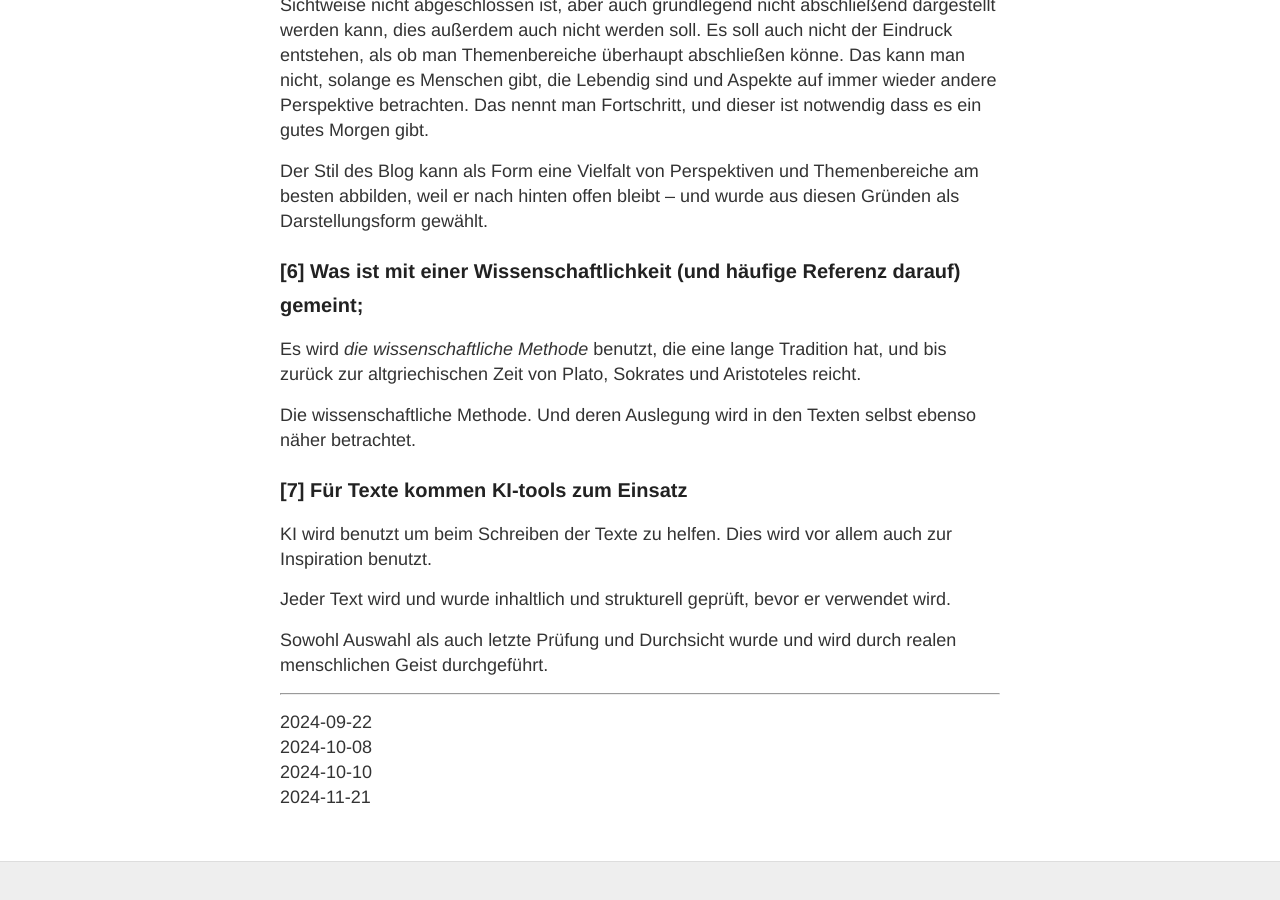
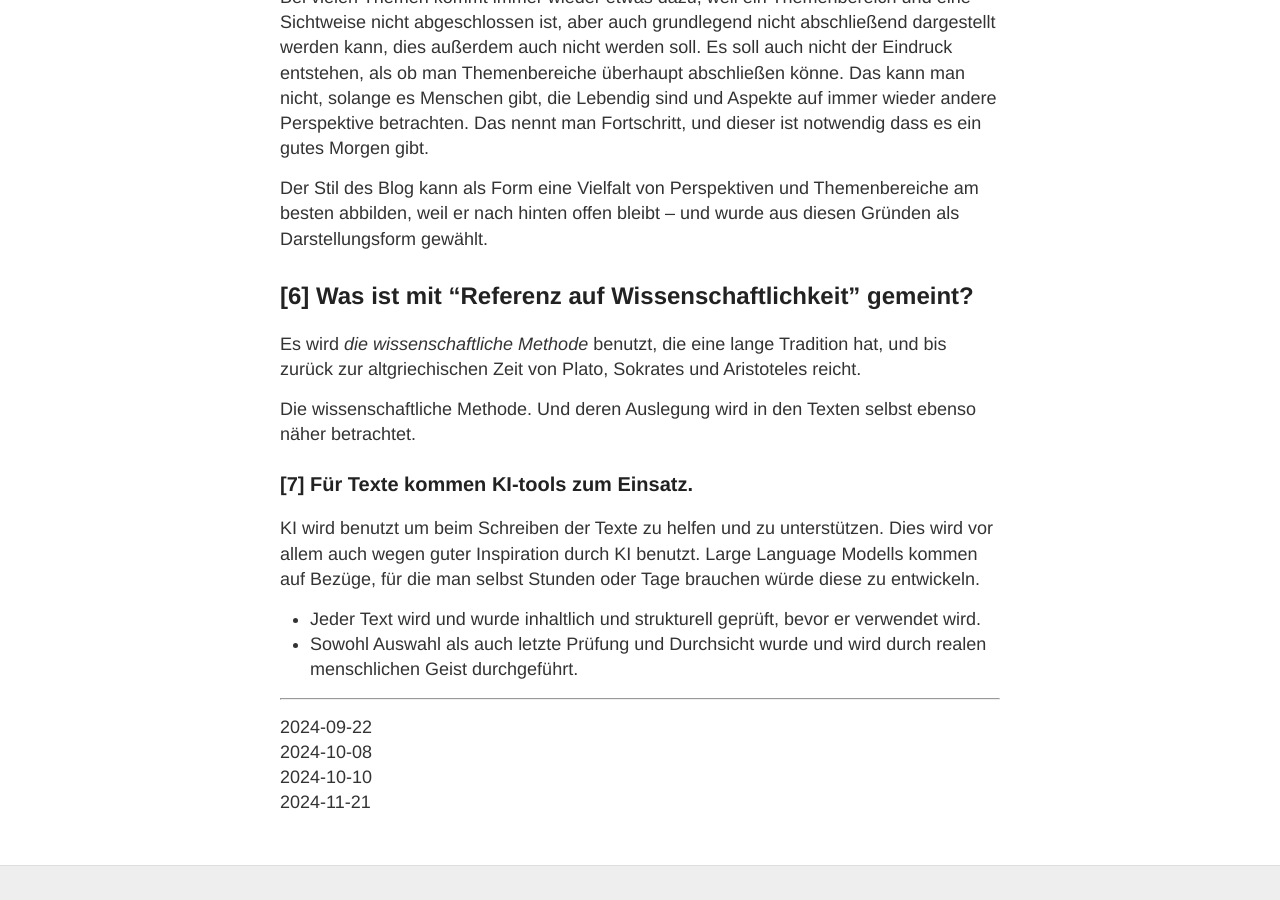
Before and after one commit to S2030c/projekte, a Jekyll site: the page built from antworten-inhaltlich.md, in a window 1280 px wide and 900 px high, scrolled down 1626 px. Built offline with Jekyll 4.4.1, drawn with Linux system fonts in a browser that asks for light colours; nearby versions of some CDN libraries; our own code applies the rules of GitHub Pages for plain Markdown files.

Commit message:
Update antworten-inhaltlich.md

```diff
--- a/antworten-inhaltlich.md
+++ b/antworten-inhaltlich.md
@@ -35,7 +35,7 @@ Wichtiger Fokus liegt auf:
 Jeder Text wird sorgfältig und tief entwickelt und erstellt. Der Masstab liegt auf der **Qualität von Textmaterial**. Die aufgebrachten Aspekte haben gesellschaftliche (politische) und individuelle (persönliche, psychologische), sowie menschliche (seelische, geistige) Relevanz.
 
 
-### [5] Warum ist die Form eines Blog-Stils in der Organisation der Darstellung im Web gewählt?
+## [5] Warum ist die Form eines Blog-Stils in der Organisation der Darstellung im Web gewählt?
 
 Das trifft den Charakter *wie (beim “Autor”) Inhalt und Themenbereiche entstehen* am besten. Themenbereiche lassen sich oft nicht in kurzer Form und schon gar nicht als eine einheitliche Erzählung erschießen, aber auch nicht als solche darstellen.
 
@@ -43,20 +43,19 @@ Bei vielen Themen kommt immer wieder etwas dazu, weil ein Themenbereich und eine
 
 Der Stil des Blog kann als Form eine Vielfalt von Perspektiven und Themenbereiche am besten abbilden, weil er nach hinten offen bleibt – und wurde aus diesen Gründen als Darstellungsform gewählt.
 
-### [6] Was ist mit einer Wissenschaftlichkeit (und häufige Referenz darauf) gemeint;
+## [6] Was ist mit "Referenz auf Wissenschaftlichkeit" gemeint?
 
 Es wird *die wissenschaftliche Methode* benutzt, die eine lange Tradition hat, und bis zurück zur altgriechischen Zeit von Plato, Sokrates und Aristoteles reicht.
 
 Die wissenschaftliche Methode. Und deren Auslegung wird in den Texten selbst ebenso näher betrachtet.
 
 
-### [7] Für Texte kommen KI-tools zum Einsatz
+### [7] Für Texte kommen KI-tools zum Einsatz.
 
-KI wird benutzt um beim Schreiben der Texte zu helfen. Dies wird vor allem auch zur Inspiration benutzt.
+KI wird benutzt um beim Schreiben der Texte zu helfen und zu unterstützen. Dies wird vor allem auch wegen guter Inspiration durch KI benutzt. Large Language Modells kommen auf Bezüge, für die man selbst Stunden oder Tage brauchen würde diese zu entwickeln.
 
-Jeder Text wird und wurde inhaltlich und strukturell geprüft, bevor er verwendet wird.
-
-Sowohl Auswahl als auch letzte Prüfung und Durchsicht wurde und wird durch realen menschlichen Geist durchgeführt.
+- Jeder Text wird und wurde inhaltlich und strukturell geprüft, bevor er verwendet wird.
+- Sowohl Auswahl als auch letzte Prüfung und Durchsicht wurde und wird durch realen menschlichen Geist durchgeführt.
 
 
 
```
